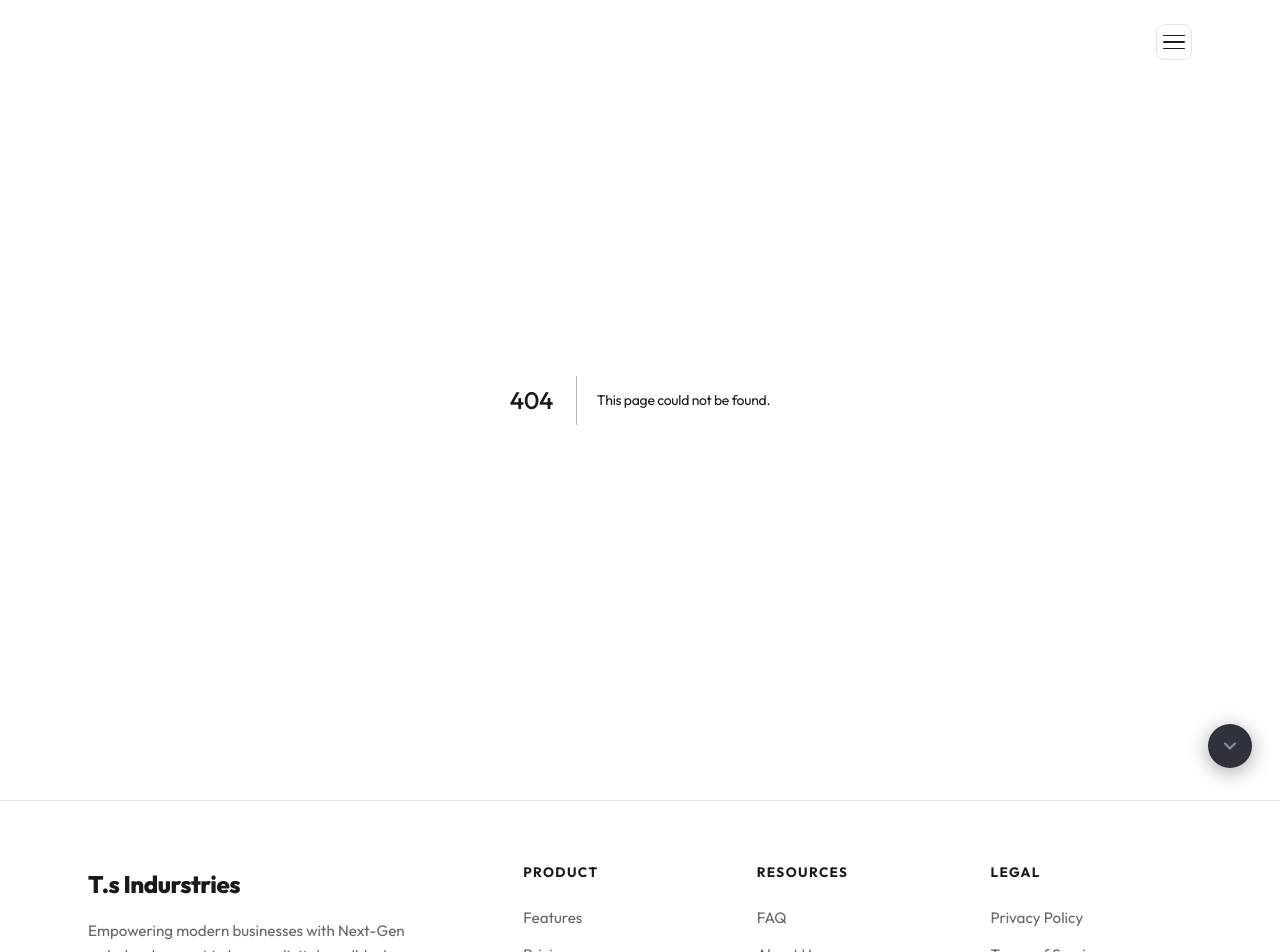
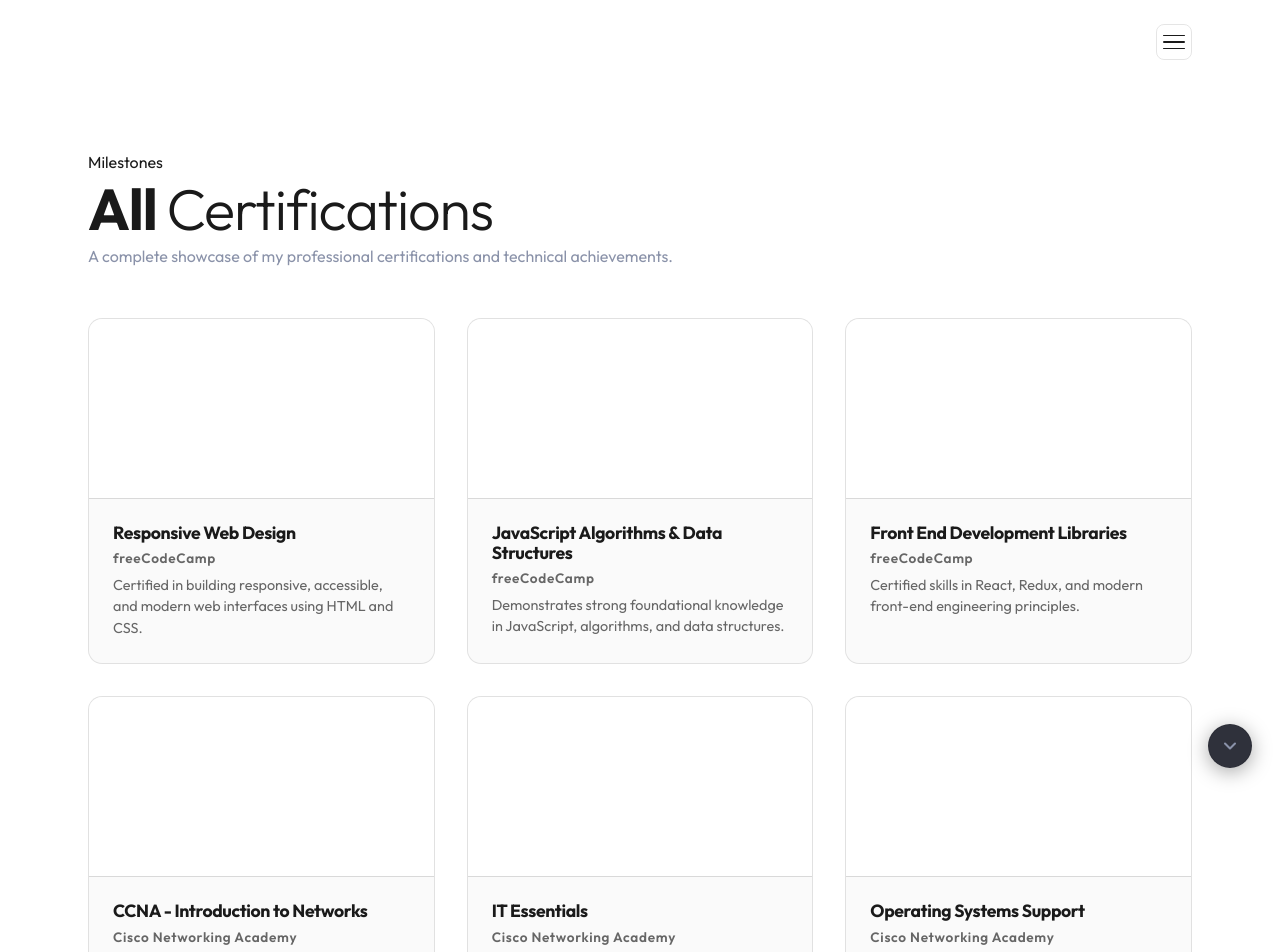
Before and after one commit to thulanesigasa/portfolio, a Next.js app: page /certificates in a window 1280 px wide. Before the commit this address had no page. Shown: the top 952 px of the page. Built offline with nearby package versions, Linux system fonts and the light colour scheme.

Commit message:
feat: add dedicated certificates page and pdf iframe previews

```diff
--- /dev/null
+++ b/src/app/certificates/page.tsx
@@ -0,0 +1,49 @@
+import React from "react";
+import Link from "next/link";
+import CertificatesSec, { allCertificates } from "../components/home/certificates-sec";
+
+export default function CertificatesPage() {
+  return (
+    <main className="container" style={{ paddingTop: '150px', paddingBottom: '120px', minHeight: '100vh' }}>
+      <div className="section-heading">
+        <span className="section-eyebrow">Milestones</span>
+        <h2 className="section-title">
+          All <span style={{ fontWeight: 300 }}>Certifications</span>
+        </h2>
+        <p className="section-desc">
+          A complete showcase of my professional certifications and technical achievements.
+        </p>
+      </div>
+
+      <div className="cert-grid">
+        {allCertificates.map((cert) => (
+          <Link
+            key={cert.id}
+            href={cert.pdfLink}
+            target="_blank"
+            rel="noopener noreferrer"
+            className="cert-card"
+          >
+            <div className="cert-img-wrap">
+              <iframe
+                src={`${cert.pdfLink}#toolbar=0&navpanes=0&scrollbar=0&view=FitH`}
+                title={cert.title}
+                style={{
+                  width: '100%',
+                  height: '100%',
+                  border: 'none',
+                  pointerEvents: 'none'
+                }}
+              />
+            </div>
+            <div className="cert-content">
+              <h3 className="cert-title">{cert.title}</h3>
+              <h4 className="cert-issuer">{cert.issuer}</h4>
+              <p className="cert-desc">{cert.description}</p>
+            </div>
+          </Link>
+        ))}
+      </div>
+    </main>
+  );
+}
--- a/src/app/components/home/certificates-sec/index.tsx
+++ b/src/app/components/home/certificates-sec/index.tsx
@@ -1,9 +1,9 @@
 "use client";
 
-import React, { useState } from "react";
+import React from "react";
 import Link from "next/link";
 
-const allCertificates = [
+export const allCertificates = [
   {
     id: 1,
     title: "Responsive Web Design",
@@ -28,42 +28,42 @@ const allCertificates = [
   {
     id: 4,
     title: "CCNA - Introduction to Networks",
-    issuer: "Cisco",
+    issuer: "Cisco Networking Academy",
     description: "Foundational networking knowledge including architecture, structure, functions, and models of the Internet.",
     pdfLink: "/images/certificates/CCNA-_Introduction_to_Networks_certificate_pharezsigasa-gmail-com_752fabf4-9c4d-4877-bf16-52f9a21fb35a.pdf",
   },
   {
     id: 5,
     title: "IT Essentials",
-    issuer: "Cisco",
+    issuer: "Cisco Networking Academy",
     description: "Comprehensive understanding of computer hardware, software, and advanced troubleshooting.",
     pdfLink: "/images/certificates/IT_Essentials_certificate_sigasathulane584-gmail-com_b9069ced-ec69-4653-91e5-3f6b491c8a0a.pdf",
   },
   {
     id: 6,
     title: "Operating Systems Support",
-    issuer: "Cisco",
+    issuer: "Cisco Networking Academy",
     description: "Proficiency in operating systems installation, configuration, and maintenance.",
     pdfLink: "/images/certificates/Operating_Systems_Suport_Cisco.pdf",
   },
   {
     id: 7,
     title: "Basics of Network Layer Protocols",
-    issuer: "Micro Certification",
+    issuer: "Huawei Technologies",
     description: "Technical expertise in network layer protocols and IP addressing.",
     pdfLink: "/images/certificates/Basics_of_Network_Layer_Protocols_Micro_Certification.pdf",
   },
   {
     id: 8,
     title: "Cloud Service Computing",
-    issuer: "Micro Certification",
+    issuer: "Huawei Technologies",
     description: "Knowledge of cloud service models, deployments, and infrastructure.",
     pdfLink: "/images/certificates/Cloud_Service_Computing_Micro_Certification.pdf",
   },
   {
     id: 9,
     title: "Data Link Network Layer Technology",
-    issuer: "Micro Certification",
+    issuer: "Huawei Technologies",
     description: "Understanding of data link protocols, switching, and network access technologies.",
     pdfLink: "/images/certificates/Data_Link_Network_Layer_Technology_Micro_Certification.pdf",
   },
@@ -105,51 +105,49 @@ const allCertificates = [
   {
     id: 15,
     title: "Technical Certification 1",
-    issuer: "Cisco Academy",
+    issuer: "Cisco Networking Academy",
     description: "Official course completion certificate.",
     pdfLink: "/images/certificates/_certificate_sigasathulane584-gmail-com_4bc7c6a6-6b7a-4523-a170-0d77040a1402.pdf",
   },
   {
     id: 16,
     title: "Technical Certification 2",
-    issuer: "Cisco Academy",
+    issuer: "Cisco Networking Academy",
     description: "Official course completion certificate.",
     pdfLink: "/images/certificates/_certificate_sigasathulane584-gmail-com_58d22fe6-1131-4576-b614-4acf9aa75904.pdf",
   },
   {
     id: 17,
     title: "Technical Certification 3",
-    issuer: "Cisco Academy",
+    issuer: "Cisco Networking Academy",
     description: "Official course completion certificate.",
     pdfLink: "/images/certificates/_certificate_sigasathulane584-gmail-com_6d48752f-ac10-478f-a52a-b2ff68da6897.pdf",
   },
   {
     id: 18,
     title: "Technical Certification 4",
-    issuer: "Cisco Academy",
+    issuer: "Cisco Networking Academy",
     description: "Official course completion certificate.",
     pdfLink: "/images/certificates/_certificate_sigasathulane584-gmail-com_7fdf6300-5260-43d2-aa3e-9edb37075ba6.pdf",
   },
   {
     id: 19,
     title: "Technical Certification 5",
-    issuer: "Cisco Academy",
+    issuer: "Cisco Networking Academy",
     description: "Official course completion certificate.",
     pdfLink: "/images/certificates/_certificate_sigasathulane584-gmail-com_8d3aaf88-df7a-4333-8a96-440397e77832.pdf",
   },
   {
     id: 20,
     title: "Technical Certification 6",
-    issuer: "Cisco Academy",
+    issuer: "Cisco Networking Academy",
     description: "Official course completion certificate.",
     pdfLink: "/images/certificates/_certificate_sigasathulane584-gmail-com_ab9cf82f-08ac-4b3d-b283-4e09e8d82a1e.pdf",
   }
 ];
 
 const CertificatesSec = () => {
-  const [showAll, setShowAll] = useState(false);
-
-  const displayedCertificates = showAll ? allCertificates : allCertificates.slice(0, 3);
+  const displayedCertificates = allCertificates.slice(0, 3);
 
   return (
     <section id="certificates" className="section-padding">
@@ -174,10 +172,17 @@ const CertificatesSec = () => {
               className="cert-card"
             >
               <div className="cert-img-wrap">
-                {/* SVG Placeholder for PDF Preview */}
-                <svg className="cert-img-placeholder" viewBox="0 0 24 24" fill="none" stroke="currentColor" strokeWidth="1.5">
-                  <path strokeLinecap="round" strokeLinejoin="round" d="M19.5 14.25v-2.625a3.375 3.375 0 00-3.375-3.375h-1.5A1.125 1.125 0 0113.5 7.125v-1.5a3.375 3.375 0 00-3.375-3.375H8.25m0 12.75h7.5m-7.5 3H12M10.5 2.25H5.625c-.621 0-1.125.504-1.125 1.125v17.25c0 .621.504 1.125 1.125 1.125h12.75c.621 0 1.125-.504 1.125-1.125V11.25a9 9 0 00-9-9z" />
-                </svg>
+                {/* PDF iframe preview */}
+                <iframe
+                  src={`${cert.pdfLink}#toolbar=0&navpanes=0&scrollbar=0&view=FitH`}
+                  title={cert.title}
+                  style={{
+                    width: '100%',
+                    height: '100%',
+                    border: 'none',
+                    pointerEvents: 'none'
+                  }}
+                />
               </div>
               <div className="cert-content">
                 <h3 className="cert-title">{cert.title}</h3>
@@ -188,29 +193,11 @@ const CertificatesSec = () => {
           ))}
         </div>
 
-        {!showAll && allCertificates.length > 3 && (
-          <div style={{ display: 'flex', justifyContent: 'center', marginTop: '3rem' }}>
-            <button
-              className="btn-outline"
-              onClick={() => setShowAll(true)}
-              style={{ cursor: 'pointer' }}
-            >
-              See More Certificates
-            </button>
-          </div>
-        )}
-
-        {showAll && (
-          <div style={{ display: 'flex', justifyContent: 'center', marginTop: '3rem' }}>
-            <button
-              className="btn-outline"
-              onClick={() => setShowAll(false)}
-              style={{ cursor: 'pointer' }}
-            >
-              Show Less
-            </button>
-          </div>
-        )}
+        <div style={{ display: 'flex', justifyContent: 'center', marginTop: '3rem' }}>
+          <Link href="/certificates" className="btn-outline">
+            See More Certificates
+          </Link>
+        </div>
       </div>
     </section>
   );
```
